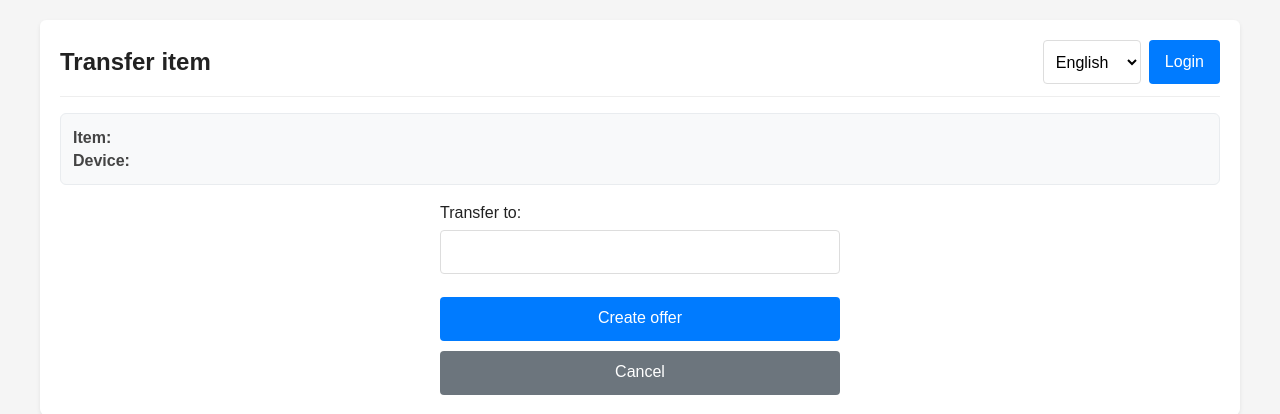
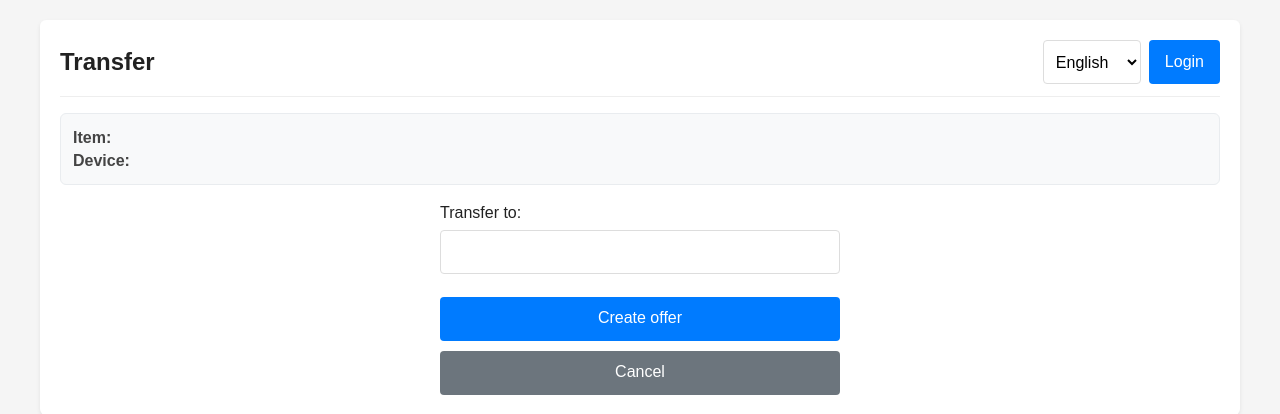
Before and after one commit to disafronov/sloths-inventory, a Django app: template src/inventory/templates/inventory/transfer_create.html in a window 1280 px wide. Shown: the top 414 px of the page. Run offline with Django 5.2, Linux system fonts and the light colour scheme; the template is opened without the code that fills it, so the values that code supplies are empty; parts of the project's set-up code (start-up, migrations or seed data) failed here and were passed over.

Commit message:
refactor: simplify transfer terminology in templates
- Updated the transfer creation template to replace "Transfer item" with "Transfer" in both the title and heading for improved clarity and consistency.
- This change aligns with previous updates to enhance user understanding of transfer actions.

Signed-off-by: Dmitrii Safronov <zimniy@cyberbrain.cc>

```diff
--- a/src/inventory/templates/inventory/transfer_create.html
+++ b/src/inventory/templates/inventory/transfer_create.html
@@ -1,9 +1,9 @@
 {% extends "base.html" %}
 {% load i18n %}
 
-{% block title %}{% trans "Transfer item" %} - {% trans "Sloths Inventory" %}{% endblock %}
+{% block title %}{% trans "Transfer" %} - {% trans "Sloths Inventory" %}{% endblock %}
 
-{% block heading %}{% trans "Transfer item" %}{% endblock %}
+{% block heading %}{% trans "Transfer" %}{% endblock %}
 
 {% block content %}
 <div class="item-meta">
```
